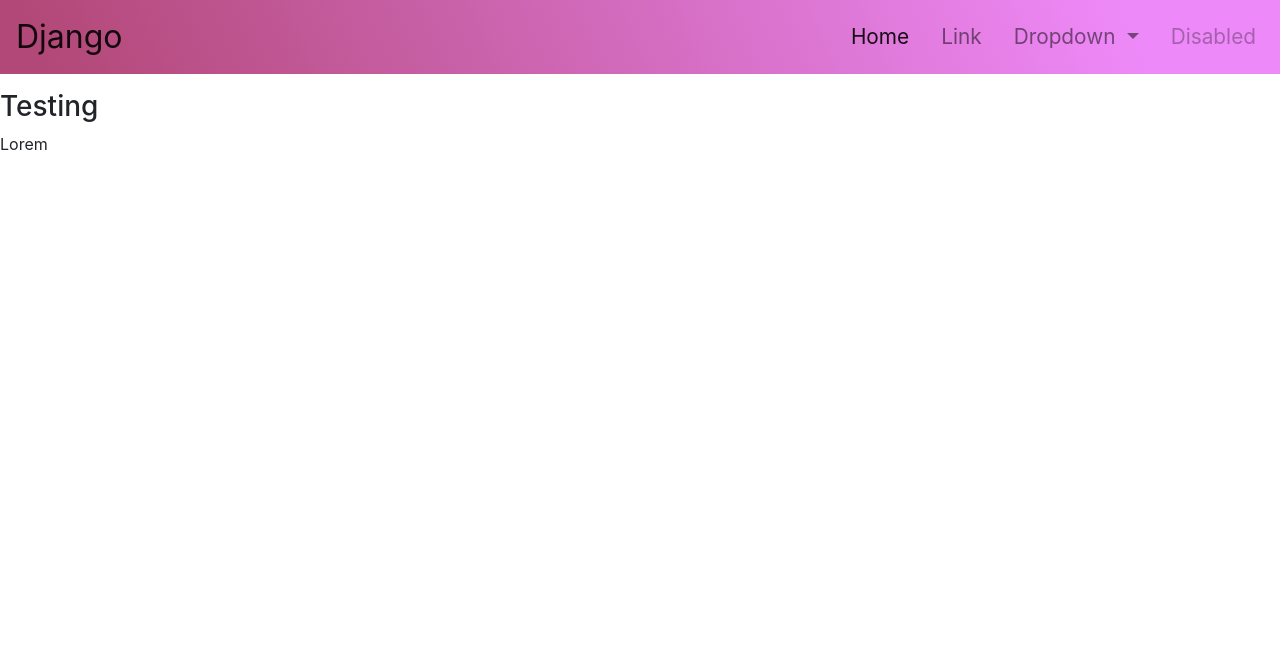
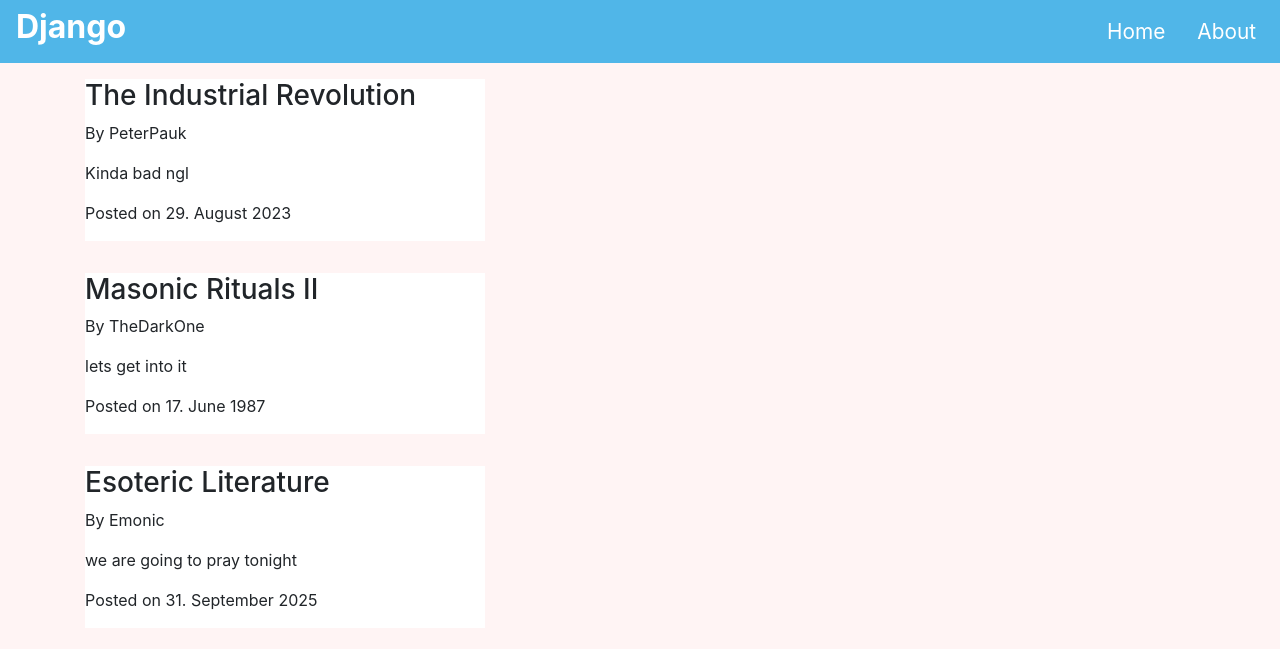
Before and after one commit to PeterPauk/Django-Beginner-Project, a Django app: page / in a window 1280 px wide. Shown: the top 649 px of the page. Run offline with Django 4.2, Linux system fonts and the light colour scheme; some libraries are stand-ins or nearby versions.

Commit message:
blog template prototype

```diff
--- a/blog/static/blog/main.css
+++ b/blog/static/blog/main.css
@@ -4,13 +4,16 @@
     box-sizing: border-box;
 }
 header{
-    background: linear-gradient(67deg, rgba(149,2,67,0.7232142857142857) 4%, rgba(238,137,249,1) 88%);
+    background-color: rgb(80, 182, 232);
 }
 nav{
     margin: 0 auto;
 }
 .navbar-brand{
     font-size: 2rem;
+}
+body{
+    background-color: rgb(255, 244, 244);
 }
 ul{
     gap: 1rem;
@@ -21,3 +24,11 @@ li{
 li a{
     color: white;
 }
+.blog-grid{
+display: grid;
+gap: 2rem;
+}
+.blog-post{
+    background-color: white;
+    width: 400px;
+}
--- a/blog/templates/blog/base.html
+++ b/blog/templates/blog/base.html
@@ -4,7 +4,11 @@
 <head>
     <meta charset="UTF-8">
     <meta name="viewport" content="width=device-width, initial-scale=1.0">
-    <title>Best Blog</title>
+    {% if title %}
+      <title>Django Blog - {{ title }}</title>
+    {% else %}
+      <title> Django Blog </title>
+    {% endif %}
     <link
       rel="stylesheet"
       href="https://cdn.jsdelivr.net/npm/bootstrap@4.0.0/dist/css/bootstrap.min.css"
@@ -17,32 +21,18 @@
 <body>
     <header>
         <nav class="navbar navbar-expand-md navbar-light">
-            <a class="navbar-brand" href="#">Django</a>
+            <h2 class="mb-2 text-white"><strong>Django</strong></h2>
             <button class="navbar-toggler" type="button" data-toggle="collapse" data-target="#navbarSupportedContent" aria-controls="navbarSupportedContent" aria-expanded="false" aria-label="Toggle navigation">
               <span class="navbar-toggler-icon"></span>
             </button>
 
             <div class="collapse navbar-collapse" id="navbarSupportedContent">
               <ul class="navbar-nav ml-auto">
-                <li class="nav-item active">
-                  <a class="nav-link" href="#">Home <span class="sr-only">(current)</span></a>
+                <li class="nav-item">
+                  <a class="nav-link  text-white" href="{% url 'blog-home'%}">Home <span class="sr-only">(current)</span></a>
                 </li>
                 <li class="nav-item">
-                  <a class="nav-link" href="#">Link</a>
-                </li>
-                <li class="nav-item dropdown">
-                  <a class="nav-link dropdown-toggle" href="#" id="navbarDropdown" role="button" data-toggle="dropdown" aria-haspopup="true" aria-expanded="false">
-                    Dropdown
-                  </a>
-                  <div class="dropdown-menu" aria-labelledby="navbarDropdown">
-                    <a class="dropdown-item" href="#">Action</a>
-                    <a class="dropdown-item" href="#">Another action</a>
-                    <div class="dropdown-divider"></div>
-                    <a class="dropdown-item" href="#">Something else here</a>
-                  </div>
-                </li>
-                <li class="nav-item">
-                  <a class="nav-link disabled" href="#">Disabled</a>
+                  <a class="nav-link text-white" href="{% url 'blog-about'%}">About</a>
                 </li>
               </ul>
             </div>
--- a/blog/templates/blog/home.html
+++ b/blog/templates/blog/home.html
@@ -1,7 +1,13 @@
 {% extends "blog/base.html" %}
 {% block content %}
-    <div class="mt-3">
-        <h3>Testing</h3>
-        <p>Lorem</p>
+    <div class="mt-3 container blog-grid">
+        {% for post in posts%}
+        <div class="blog-post">
+            <h3>{{post.title}}</h3>
+            <p class="post-author">By {{post.author}}</p>
+            <p class="post-content">{{post.content}}</p>
+            <p class="post-date">Posted on {{post.date_posted}}</p>
+        </div>
+        {% endfor %}
     </div>
 {% endblock content %}
--- a/blog/views.py
+++ b/blog/views.py
@@ -1,7 +1,33 @@
 from django.shortcuts import render
 
-def home(request):
-    return render(request, 'blog/home.html')
+posts = [
+    {
+        'author' : 'PeterPauk',
+        'title' : 'The Industrial Revolution',
+        'content' : 'Kinda bad ngl',
+        'date_posted' : '29. August 2023'
+    },
+
+    {
+        'author' : 'TheDarkOne',
+        'title' : 'Masonic Rituals II',
+        'content' : 'lets get into it',
+        'date_posted' : '17. June 1987'
+    },
+
+    {
+        'author' : 'Emonic',
+        'title' : 'Esoteric Literature',
+        'content' : 'we are going to pray tonight',
+        'date_posted' : '31. September 2025'
+    }
+]
+
+def home(request,):
+    context = {
+        'posts' : posts
+    }
+    return render(request, 'blog/home.html', context)
 
 def about(request):
-    return render(request, 'blog/about.html')
+    return render(request, 'blog/about.html',{'title':'About'})
```
Also changed, not shown: blog/templates/blog/about.html (+4 -12 lines).
